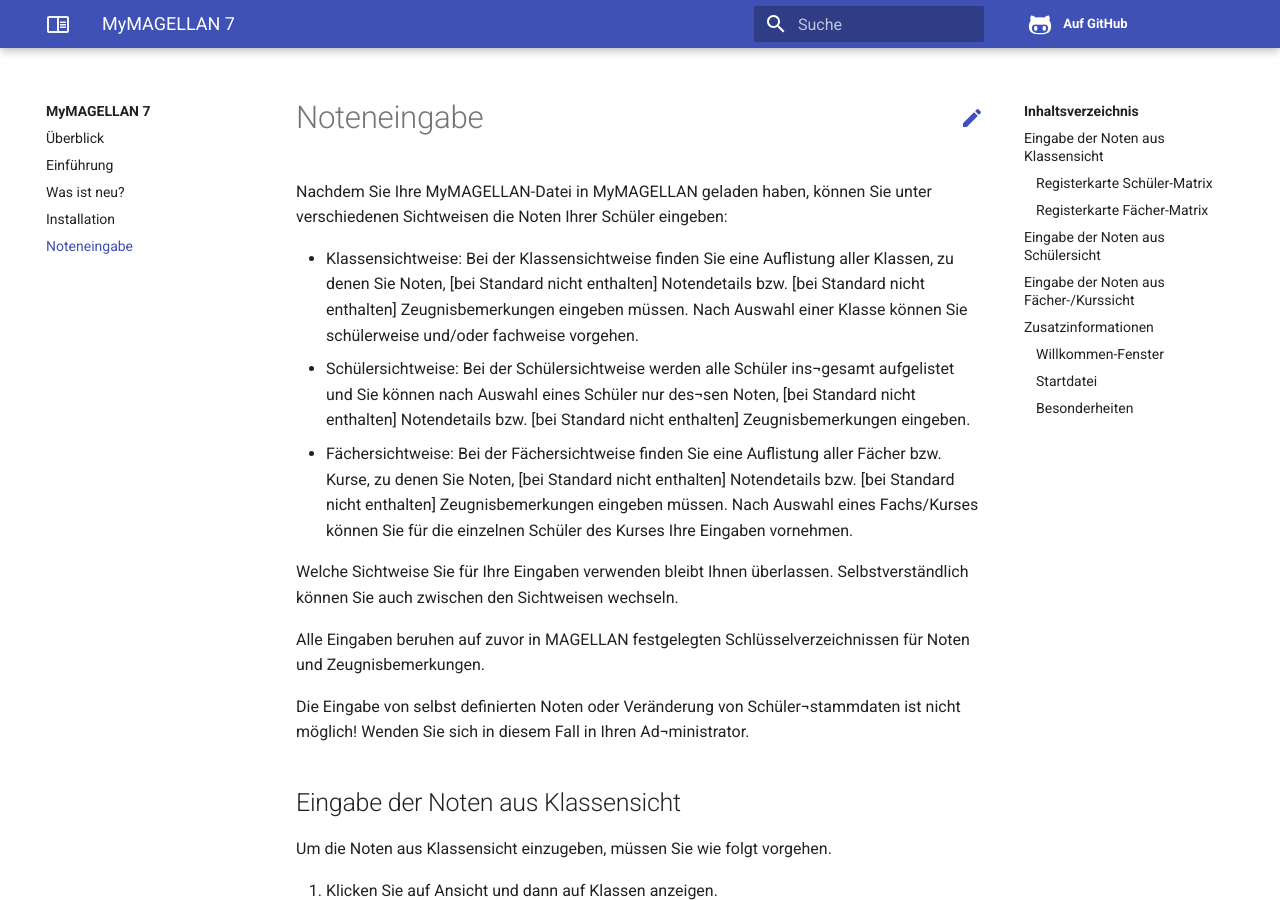
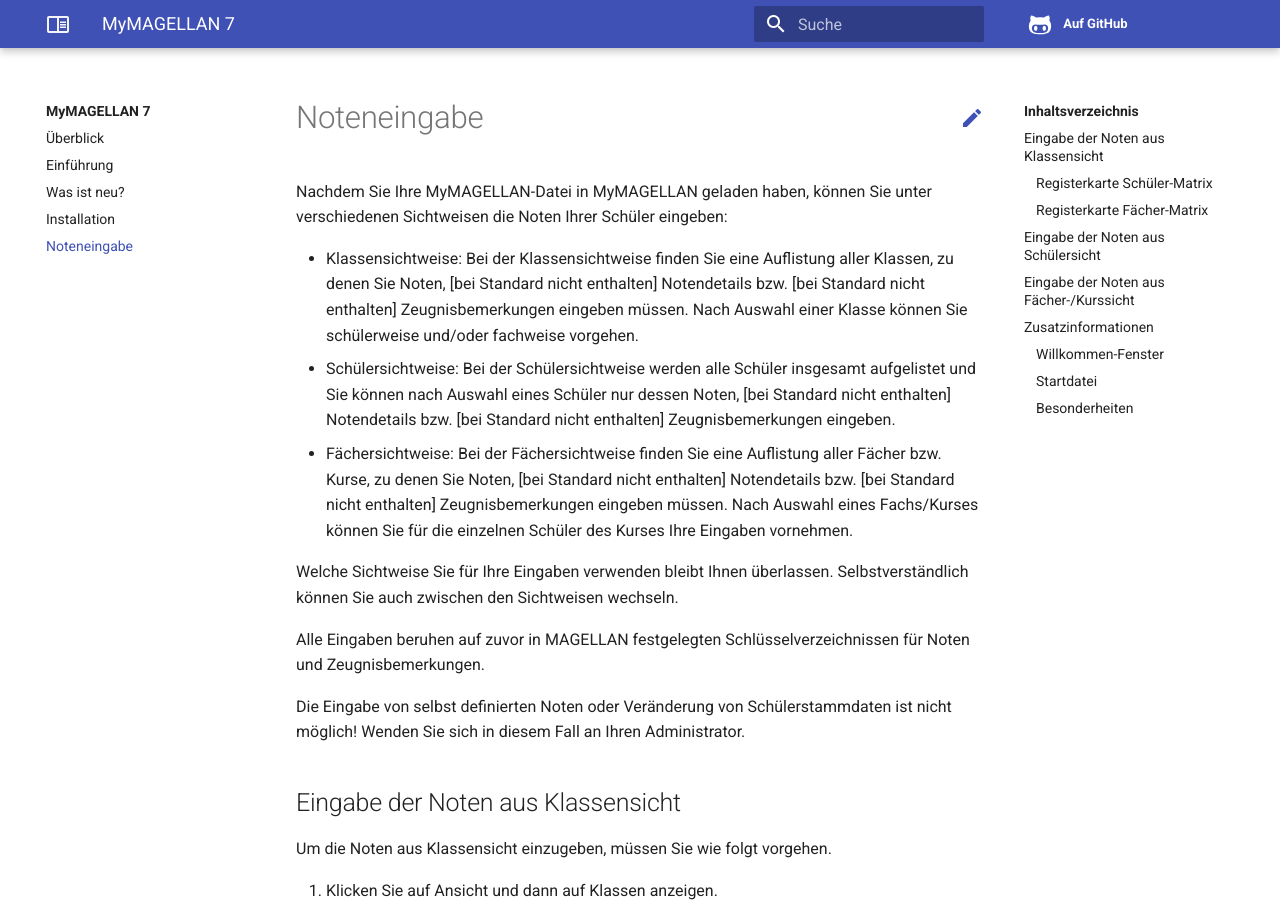
Before and after one commit to stuebersystems/doc.mymagellan7.de, an MkDocs documentation site: the page built from docs/noteneingabe.md, in a window 1280 px wide and 900 px high. Built offline with MkDocs 1.6.1, drawn with Linux system fonts in a browser that asks for light colours; some of the changed text lies outside the part shown.

Commit message:
Update noteneingabe.md

```diff
--- a/docs/noteneingabe.md
+++ b/docs/noteneingabe.md
@@ -4,7 +4,7 @@ Nachdem Sie Ihre MyMAGELLAN-Datei in MyMAGELLAN geladen haben, können Sie unter
 
 * Klassensichtweise: Bei der Klassensichtweise finden Sie eine Auflistung aller Klassen, zu denen Sie Noten, [bei Standard nicht enthalten] Notendetails bzw. [bei Standard nicht enthalten] Zeugnisbemerkungen eingeben müssen. Nach Auswahl einer Klasse können Sie schülerweise und/oder fachweise vorgehen.
 
-* Schülersichtweise: Bei der Schülersichtweise werden alle Schüler ins¬gesamt aufgelistet und Sie können nach Auswahl eines Schüler nur des¬sen Noten, [bei Standard nicht enthalten] Notendetails bzw. [bei Standard nicht enthalten] Zeugnisbemerkungen eingeben.
+* Schülersichtweise: Bei der Schülersichtweise werden alle Schüler insgesamt aufgelistet und Sie können nach Auswahl eines Schüler nur dessen Noten, [bei Standard nicht enthalten] Notendetails bzw. [bei Standard nicht enthalten] Zeugnisbemerkungen eingeben.
 
 * Fächersichtweise: Bei der Fächersichtweise finden Sie eine Auflistung aller Fächer bzw. Kurse, zu denen Sie Noten, [bei Standard nicht enthalten] Notendetails bzw. [bei Standard nicht enthalten] Zeugnisbemerkungen eingeben müssen. Nach Auswahl eines Fachs/Kurses können Sie für die einzelnen Schüler des Kurses Ihre Eingaben vornehmen.
 
@@ -12,7 +12,7 @@ Welche Sichtweise Sie für Ihre Eingaben verwenden bleibt Ihnen überlassen. Sel
 
 Alle Eingaben beruhen auf zuvor in MAGELLAN festgelegten Schlüsselverzeichnissen für Noten und Zeugnisbemerkungen.
 
-Die Eingabe von selbst definierten Noten oder Veränderung von Schüler¬stammdaten ist nicht möglich! Wenden Sie sich in diesem Fall in Ihren Ad¬ministrator.
+Die Eingabe von selbst definierten Noten oder Veränderung von Schülerstammdaten ist nicht möglich! Wenden Sie sich in diesem Fall an Ihren Administrator.
 
 ## Eingabe der Noten aus Klassensicht
 
```
Also changed, not shown: other parts of docs/noteneingabe.md (+1 -1 lines).
